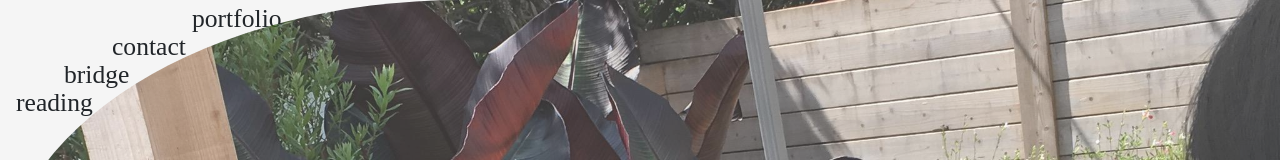
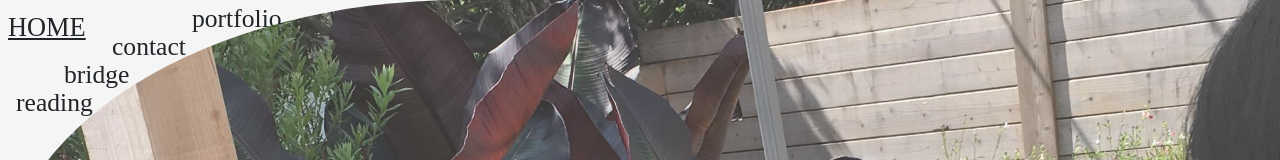
Before and after one commit to wertqyuio/PersonalWebsiteInReact, a React (Create React App) app: page / in a window 1280 px wide. Shown: the top 160 px of the page. Built offline with nearby package versions, Linux system fonts and the light colour scheme; a web font is replaced by a local one.

Commit message:
Finished homepage

```diff
--- a/src/App.css
+++ b/src/App.css
@@ -83,6 +83,14 @@ a {
   color: black;
 }
 
+.current-page {
+  font-size: 3.3vh;
+  position: absolute;
+  left: 1vh;
+  top: 1vh;
+  text-decoration: underline;
+}
+
 .internal-links {
   font-size: 3.2vh;
   position: absolute;
--- a/src/App.js
+++ b/src/App.js
@@ -8,6 +8,8 @@ import InternalLink from './InternalLink';
 function App() {
   return (
     <div className="App">
+      <span className="current-page"><InternalLink whereabouts="HOME"></InternalLink>
+      </span>
       <span className="internal-links"><InternalLink whereabouts="portfolio"></InternalLink>
       </span>
       <span className="internal-links-2"><InternalLink whereabouts="contact"></InternalLink>
```
